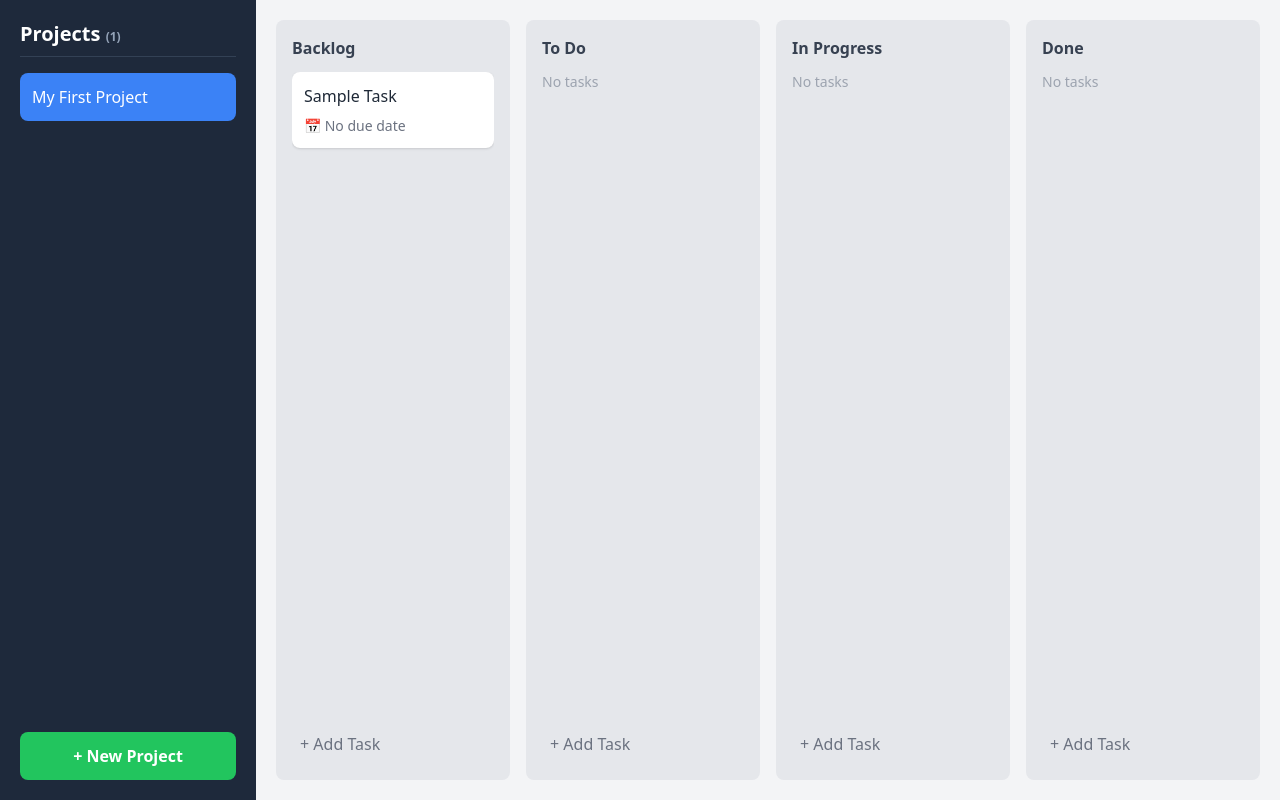
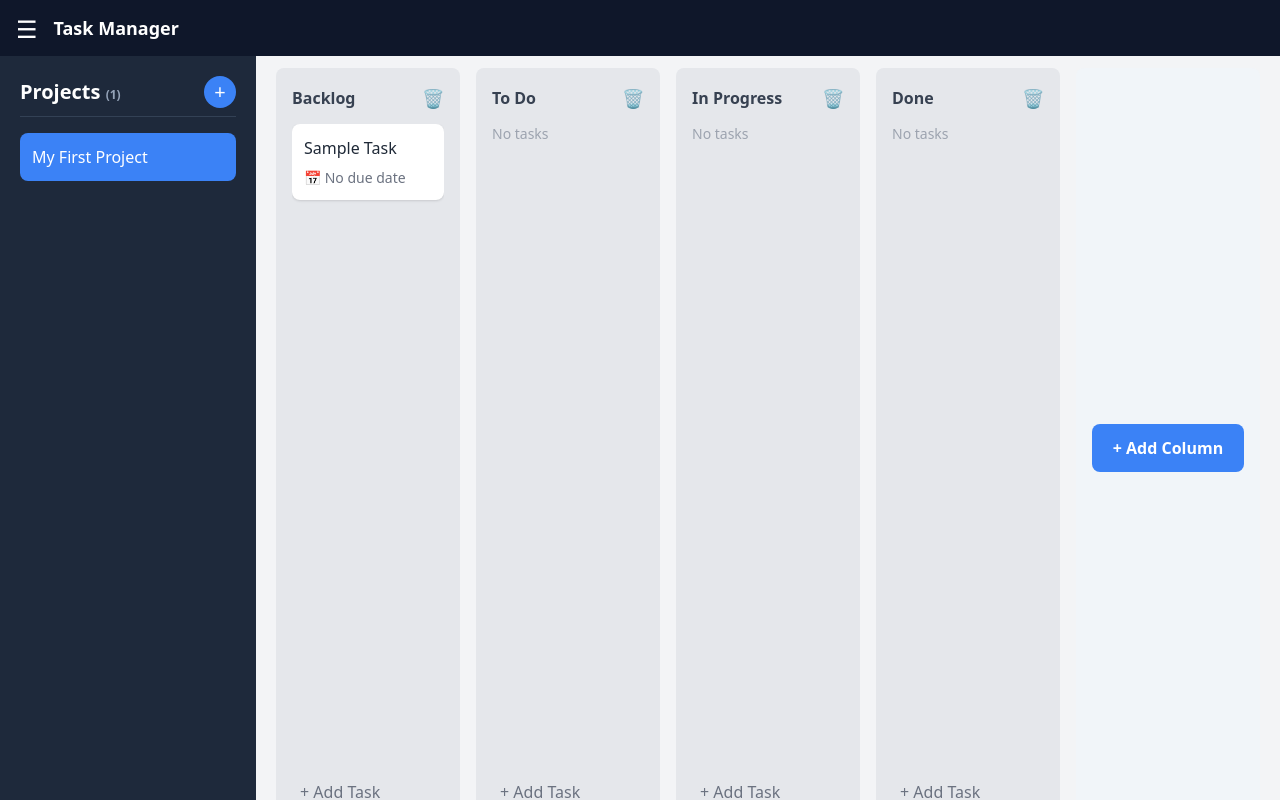
Before and after one commit to Jomm31/Task-Manager, a React (Create React App) app: page / in a window 1280 px wide. Built offline with nearby package versions, Linux system fonts and the light colour scheme.

Commit message:
ui updates

```diff
--- a/src/App.js
+++ b/src/App.js
@@ -3,11 +3,15 @@
 import { addProjectWithColumns } from './actions/projectActions';
 import Sidebar from './components/sidebar/Sidebar.js';
 import KanbanBoard from './components/board/KanbanBoard.js';
+import ProjectModal from './components/sidebar/ProjectModal';
 
 function App() {
   const dispatch = useDispatch();
   const projects = useSelector(state => state.projects);
   const [selectedProjectId, setSelectedProjectId] = useState(null);
+  const [sidebarOpen, setSidebarOpen] = useState(true);
+  const [showProjectModal, setShowProjectModal] = useState(false);
+  const [newProjectName, setNewProjectName] = useState('');
 
   useEffect(() => {
     if (projects.length === 0) {
@@ -21,14 +25,43 @@
     }
   }, [projects, selectedProjectId]);
 
+  const handleAddProject = () => {
+    if (newProjectName.trim()) {
+      dispatch(addProjectWithColumns({ name: newProjectName }));
+      setNewProjectName('');
+      setShowProjectModal(false);
+    }
+  };
+
   return (
     <div className="flex h-screen">
-      <Sidebar
-        projects={projects}
-        selectedProjectId={selectedProjectId}
-        onSelectProject={setSelectedProjectId}
-      />
-      <div className="flex-1 bg-gray-100 p-5 overflow-auto">
+      {/* Header with burger icon */}
+      <div className="absolute top-0 left-0 w-full h-14 bg-slate-900 flex items-center px-4 z-20">
+        <button
+          className="text-white text-2xl mr-4 focus:outline-none"
+          onClick={() => setSidebarOpen(!sidebarOpen)}
+          aria-label={sidebarOpen ? 'Hide sidebar' : 'Show sidebar'}
+        >
+          {/* Burger icon */}
+          <span className="inline-block align-middle">
+            &#9776;
+          </span>
+        </button>
+        <span className="text-white text-lg font-bold">Task Manager</span>
+      </div>
+      {/* Sidebar - slides in/out */}
+      <div
+        className={`fixed top-14 left-0 h-[calc(100vh-3.5rem)] z-10 transition-transform duration-300 ${sidebarOpen ? 'translate-x-0' : '-translate-x-full'} w-64`}
+      >
+        <Sidebar
+          projects={projects}
+          selectedProjectId={selectedProjectId}
+          onSelectProject={setSelectedProjectId}
+          onShowProjectModal={() => setShowProjectModal(true)}
+        />
+      </div>
+      {/* Main content area, with left margin if sidebar is open */}
+      <div className={`flex-1 bg-gray-100 p-5 overflow-auto transition-all duration-300 ${sidebarOpen ? 'ml-64' : ''}`}>
         {selectedProjectId ? (
           <KanbanBoard projectId={selectedProjectId} />
         ) : (
@@ -37,6 +70,15 @@
           </div>
         )}
       </div>
+      {/* Project Modal rendered at app level for true centering */}
+      {showProjectModal && (
+        <ProjectModal
+          value={newProjectName}
+          onChange={setNewProjectName}
+          onAdd={handleAddProject}
+          onCancel={() => { setShowProjectModal(false); setNewProjectName(''); }}
+        />
+      )}
     </div>
   );
 }
--- a/src/components/board/KanbanBoard.js
+++ b/src/components/board/KanbanBoard.js
@@ -1,17 +1,50 @@
 import React, { useState } from 'react';
-import { useSelector } from 'react-redux';
+import { useSelector, useDispatch } from 'react-redux';
 import { selectColumnsByProject } from '../../selectors/columnSelectors';
 import { selectAllTasks } from '../../selectors/taskSelectors';
+import { addColumn, updateColumn, deleteColumn } from '../../actions/columnActions';
 import TaskCard from './TaskCard';
 import TaskModal from './TaskModal';
 
 function KanbanBoard({ projectId }) {
+  const dispatch = useDispatch();
   const columns = useSelector(state => selectColumnsByProject(state, projectId));
   const allTasks = useSelector(selectAllTasks);
   const [selectedTask, setSelectedTask] = useState(null);
+  const [addingColumn, setAddingColumn] = useState(false);
+  const [newColumnName, setNewColumnName] = useState('');
+  const [editingColumnId, setEditingColumnId] = useState(null);
+  const [editedColumnName, setEditedColumnName] = useState('');
+
+  const handleAddColumn = () => {
+    if (newColumnName.trim()) {
+      dispatch(addColumn(projectId, newColumnName, columns.length));
+      setNewColumnName('');
+      setAddingColumn(false);
+    }
+  };
+
+  const handleEditColumn = (columnId, name) => {
+    setEditingColumnId(columnId);
+    setEditedColumnName(name);
+  };
+
+  const handleSaveColumn = (columnId) => {
+    if (editedColumnName.trim()) {
+      dispatch(updateColumn(columnId, { name: editedColumnName }));
+      setEditingColumnId(null);
+      setEditedColumnName('');
+    }
+  };
+
+  const handleDeleteColumn = (columnId) => {
+    if (window.confirm('Delete this column?')) {
+      dispatch(deleteColumn(columnId));
+    }
+  };
 
   return (
-    <div className="flex gap-4 h-full">
+    <div className="flex gap-4 h-full mt-12">
       {columns.map(column => {
         const tasks = allTasks.filter(task => task.columnId === column.id);
         return (
@@ -19,9 +52,32 @@
             key={column.id}
             className="w-72 bg-gray-200 rounded-lg p-4 flex flex-col"
           >
-            {/* Column Header */}
-            <h3 className="font-bold text-gray-700 mb-3">{column.name}</h3>
-
+            {/* Column Header with edit/delete */}
+            <div className="flex items-center mb-3">
+              {editingColumnId === column.id ? (
+                <input
+                  className="font-bold text-gray-700 bg-white rounded px-2 py-1 flex-1 mr-2"
+                  value={editedColumnName}
+                  onChange={e => setEditedColumnName(e.target.value)}
+                  onBlur={() => handleSaveColumn(column.id)}
+                  onKeyDown={e => { if (e.key === 'Enter') handleSaveColumn(column.id); }}
+                  autoFocus
+                />
+              ) : (
+                <h3
+                  className="font-bold text-gray-700 flex-1 cursor-pointer"
+                  onDoubleClick={() => handleEditColumn(column.id, column.name)}
+                  title="Double click to rename"
+                >
+                  {column.name}
+                </h3>
+              )}
+              <button
+                className="ml-2 text-red-400 hover:text-red-600 text-lg"
+                onClick={() => handleDeleteColumn(column.id)}
+                title="Delete column"
+              >🗑️</button>
+            </div>
             {/* Tasks List */}
             <div className="flex-1 overflow-y-auto">
               {tasks.length === 0 ? (
@@ -36,7 +92,6 @@
                 ))
               )}
             </div>
-
             {/* Add task button */}
             <button className="mt-2 p-2 text-gray-500 hover:bg-gray-300 rounded text-left">
               + Add Task
@@ -44,7 +99,36 @@
           </div>
         );
       })}
-
+      {/* Add Column Card */}
+      <div className="w-72 bg-slate-100 rounded-lg p-4 flex flex-col items-center justify-center">
+        {addingColumn ? (
+          <div className="w-full flex flex-col gap-2">
+            <input
+              className="p-2 rounded border"
+              value={newColumnName}
+              onChange={e => setNewColumnName(e.target.value)}
+              placeholder="Column name"
+              autoFocus
+              onKeyDown={e => { if (e.key === 'Enter') handleAddColumn(); }}
+            />
+            <div className="flex gap-2">
+              <button
+                className="bg-green-500 hover:bg-green-600 text-white px-3 py-1 rounded"
+                onClick={handleAddColumn}
+              >Add</button>
+              <button
+                className="bg-slate-400 hover:bg-slate-500 text-white px-3 py-1 rounded"
+                onClick={() => { setAddingColumn(false); setNewColumnName(''); }}
+              >Cancel</button>
+            </div>
+          </div>
+        ) : (
+          <button
+            className="w-full p-3 bg-blue-500 hover:bg-blue-600 text-white rounded-lg font-bold transition-colors"
+            onClick={() => setAddingColumn(true)}
+          >+ Add Column</button>
+        )}
+      </div>
       {/* Task Modal for editing/viewing details */}
       {selectedTask && (
         <TaskModal
--- /dev/null
+++ b/src/components/sidebar/ProjectModal.js
@@ -0,0 +1,32 @@
+import React from 'react';
+
+function ProjectModal({ value, onChange, onAdd, onCancel }) {
+  return (
+    <div className="fixed inset-0 bg-black bg-opacity-50 flex items-center justify-center z-50">
+      <div className="bg-white rounded-lg p-6 w-full max-w-xs shadow-lg relative">
+        <h2 className="text-lg font-bold mb-4 text-gray-800">Add Project</h2>
+        <input
+          className="w-full p-2 border rounded mb-4"
+          type="text"
+          value={value}
+          onChange={e => onChange(e.target.value)}
+          placeholder="Project name"
+          autoFocus
+          onKeyDown={e => { if (e.key === 'Enter') onAdd(); }}
+        />
+        <div className="flex gap-2">
+          <button
+            className="bg-green-500 hover:bg-green-600 text-white px-3 py-2 rounded flex-1"
+            onClick={onAdd}
+          >Add</button>
+          <button
+            className="bg-slate-400 hover:bg-slate-500 text-white px-3 py-2 rounded flex-1"
+            onClick={onCancel}
+          >Cancel</button>
+        </div>
+      </div>
+    </div>
+  );
+}
+
+export default ProjectModal;
--- a/src/components/sidebar/Sidebar.js
+++ b/src/components/sidebar/Sidebar.js
@@ -1,28 +1,20 @@
+import React from 'react';
+import ProjectItem from './ProjectItem';
 
-
-import React, { useState } from 'react';
-import ProjectItem from './ProjectItem';
-import { useDispatch } from 'react-redux';
-import { addProject } from '../../actions/projectActions';
-
-function Sidebar({ projects, selectedProjectId, onSelectProject }) {
-  const dispatch = useDispatch();
-  const [showInput, setShowInput] = useState(false);
-  const [newProjectName, setNewProjectName] = useState('');
-
-  const handleAddProject = () => {
-    if (newProjectName.trim()) {
-      dispatch(addProject({ name: newProjectName }));
-      setNewProjectName('');
-      setShowInput(false);
-    }
-  };
-
-  return (
-    <div className="w-64 bg-slate-800 text-white p-5 flex flex-col">
-      <h2 className="text-xl font-bold mb-2">Projects <span className="text-xs text-slate-400">({projects.length})</span></h2>
+function Sidebar({ projects, selectedProjectId, onSelectProject, onShowProjectModal }) {
+  // Sidebar content
+  const sidebarContent = (
+    <div className="h-full w-64 bg-slate-800 text-white p-5 flex flex-col">
+      <div className="flex items-center mb-2">
+        <h2 className="text-xl font-bold flex-1">Projects <span className="text-xs text-slate-400">({projects.length})</span></h2>
+        <button
+          className="ml-2 text-white bg-blue-500 hover:bg-blue-600 rounded-full w-8 h-8 flex items-center justify-center text-xl"
+          title="Add Project"
+          onClick={onShowProjectModal}
+        >+
+        </button>
+      </div>
       <div className="border-b border-slate-700 mb-4"></div>
-
       <div className="flex-1 overflow-y-auto">
         {projects.map(project => (
           <ProjectItem
@@ -30,40 +22,13 @@
             project={project}
             isSelected={selectedProjectId === project.id}
             onSelect={() => onSelectProject(project.id)}
-            // onEdit, onDelete can be added later
           />
         ))}
       </div>
-
-      <div className="mt-4">
-        {showInput ? (
-          <div className="flex gap-2">
-            <input
-              type="text"
-              className="flex-1 p-2 rounded bg-slate-700 text-white focus:outline-none"
-              value={newProjectName}
-              onChange={e => setNewProjectName(e.target.value)}
-              placeholder="Project name"
-              onKeyDown={e => { if (e.key === 'Enter') handleAddProject(); }}
-            />
-            <button
-              className="bg-green-500 hover:bg-green-600 text-white px-3 py-2 rounded"
-              onClick={handleAddProject}
-            >Add</button>
-            <button
-              className="bg-slate-600 hover:bg-slate-700 text-white px-3 py-2 rounded"
-              onClick={() => { setShowInput(false); setNewProjectName(''); }}
-            >Cancel</button>
-          </div>
-        ) : (
-          <button
-            className="w-full p-3 bg-green-500 hover:bg-green-600 text-white rounded-lg font-bold transition-colors"
-            onClick={() => setShowInput(true)}
-          >+ New Project</button>
-        )}
-      </div>
     </div>
   );
+
+  return sidebarContent;
 }
 
 export default Sidebar;
```
Also changed, not shown: src/components/board/TaskModal.js (+13 -4 lines).
